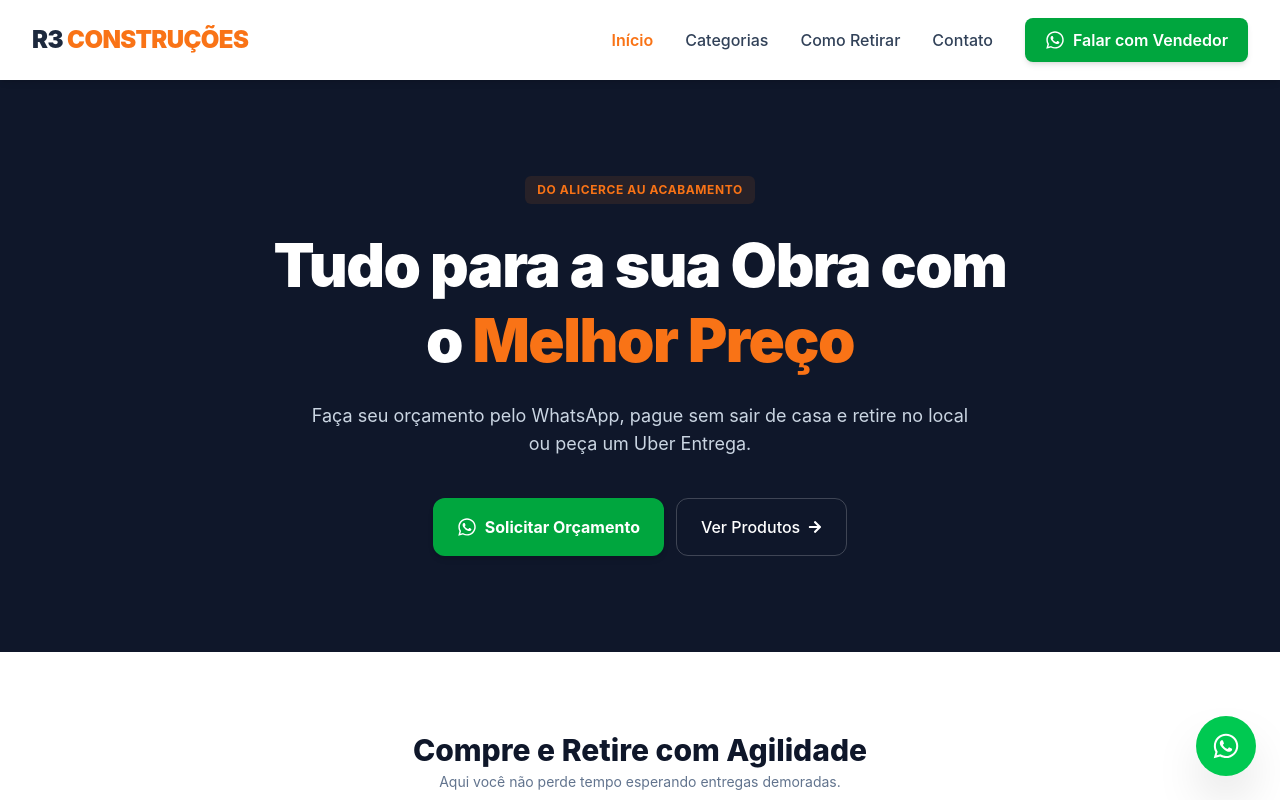
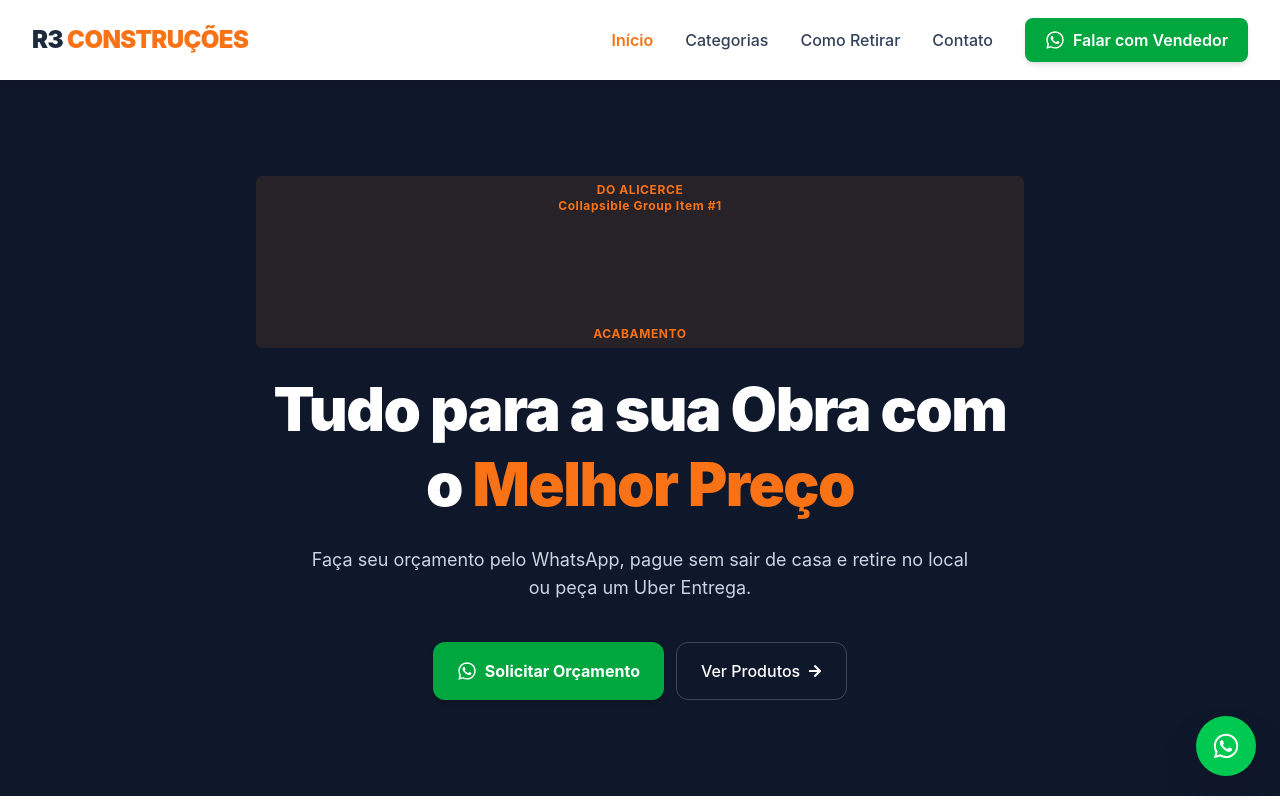
Before and after one commit to maysoaressousa/loja-construcao, a React (Vite) app: page / in a window 1280 px wide. Shown: the top 800 px of the page. Built offline with nearby package versions, Linux system fonts and the light colour scheme.

Commit message:
editando nome errado

```diff
--- a/src/pages/Home.jsx
+++ b/src/pages/Home.jsx
@@ -20,7 +20,23 @@ export default function Home() {
       <section className="bg-azul-marca text-white py-12 px-4 text-center md:py-24 md:px-8 relative overflow-hidden">
         <div className="max-w-3xl mx-auto space-y-6 relative z-10">
           <span className="inline-block text-laranja-principal font-bold uppercase tracking-wider text-xs bg-laranja-principal/10 px-3 py-1.5 rounded-md">
-            Do alicerce au acabamento
+            Do alicerce <div class="accordion" id="accordionExample">
+              <div class="card">
+                <div class="card-header" id="headingOne">
+                  <h2 class="mb-0">
+                    <button class="btn btn-link btn-block text-left" type="button" data-toggle="collapse" data-target="#collapseOne" aria-expanded="true" aria-controls="collapseOne">
+                      Collapsible Group Item #1
+                    </button>
+                  </h2>
+                </div>
+
+                <div id="collapseOne" class="collapse show" aria-labelledby="headingOne" data-parent="#accordionExample">
+                  <div class="card-body">
+                    Anim pariatur cliche reprehenderit, enim eiusmod high life accusamus terry richardson ad squid. 3 wolf moon officia aute, non cupidatat skateboard dolor brunch. Food truck quinoa nesciunt laborum eiusmod. Brunch 3 wolf moon tempor, sunt aliqua put a bird on it squid single-origin coffee nulla assumenda shoreditch et. Nihil anim keffiyeh helvetica, craft beer labore wes anderson cred nesciunt sapiente ea proident. Ad vegan excepteur butcher vice lomo. Leggings occaecat craft beer farm-to-table, raw denim aesthetic synth nesciunt you probably haven't heard of them accusamus labore sustainable VHS.
+                  </div>
+                </div>
+              </div>
+            </div> acabamento
           </span>
 
           <h1 className="text-3xl font-black tracking-tight leading-tight md:text-6xl">
```
